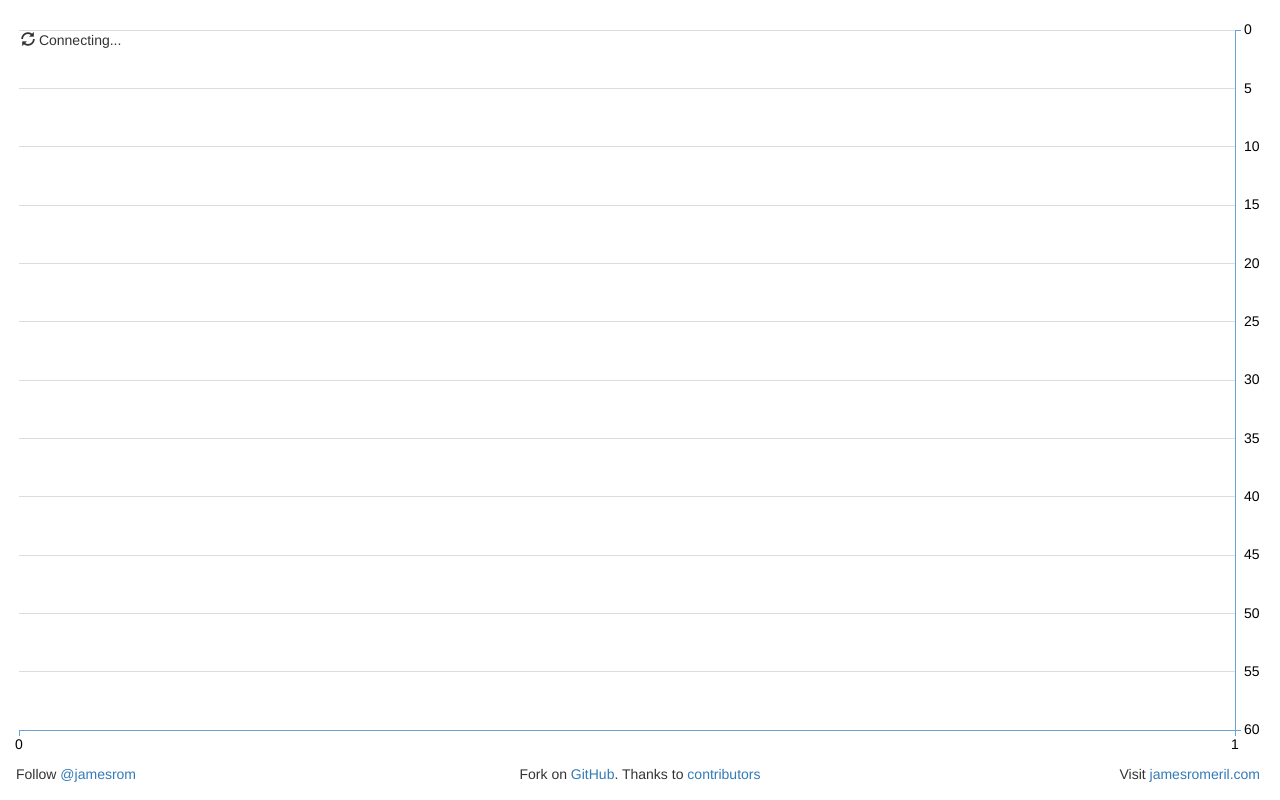
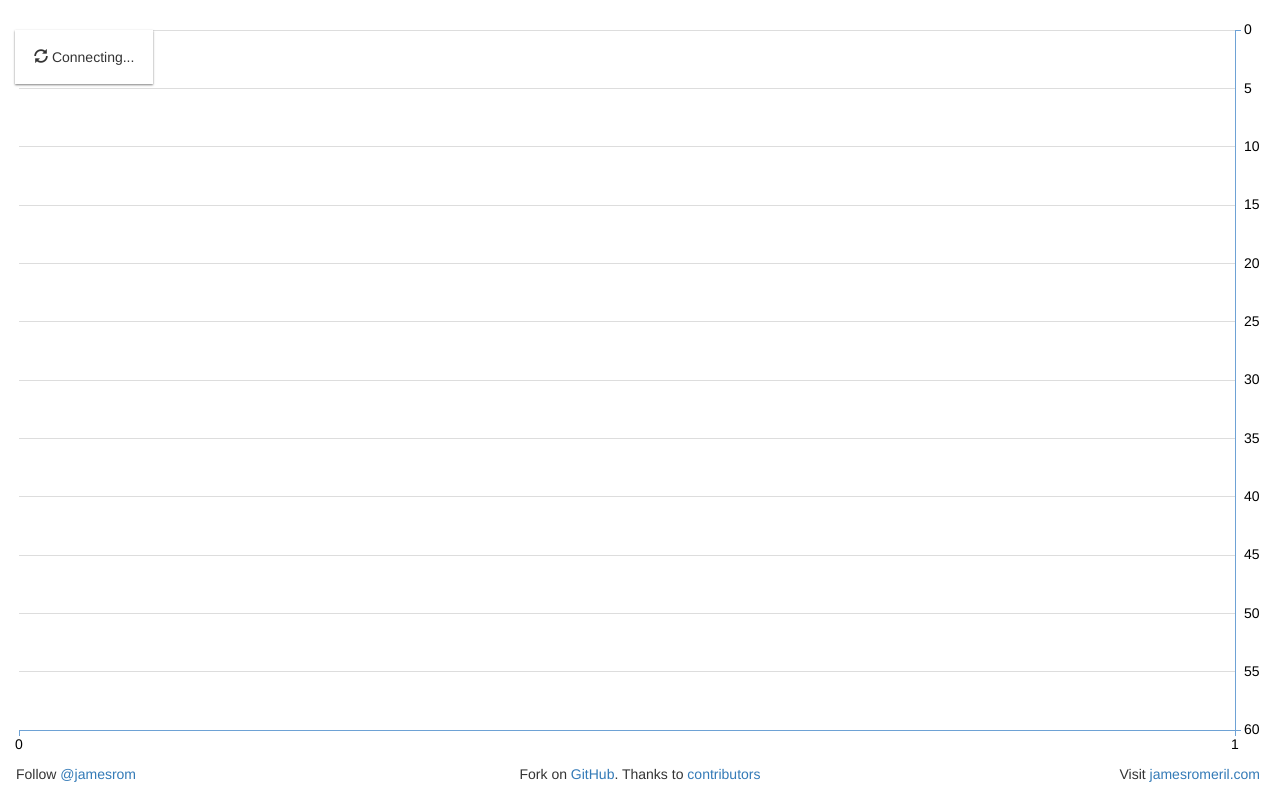
Before and after one commit to jamesrom/jamesrom.github.io, a plain HTML site: page index.html in a window 1280 px wide. Drawn offline with nearby package versions, Linux system fonts and the light colour scheme; no server answers.

Commit message:
Remove cruft and minor style updates

```diff
--- a/app.js
+++ b/app.js
@@ -1,10 +1,5 @@
 var data = [];
-var clicks = [];
-var chart, xScale, yScale, xAxis, yAxis, axisScale;
 var mouseX;
-var timerBar, animating = false;
-var sock;
-var fmt = d3.format("0,000");
 
 //Function to move components to front from D3
 d3.selection.prototype.moveToFront = function() {
--- a/style.css
+++ b/style.css
@@ -8,7 +8,12 @@ html, body {
 
 #loading-indicator {
 	position: absolute;
-	padding-left: 6px;
+	background-color: rgba(255, 255, 255, 0.75);
+	padding: 16px 18px;
+	z-index: 999;
+	border: 1px solid #FFF;
+	box-shadow: 0px 1px 2px rgba(0, 0, 0, 0.5);
+	display: none;
 }
 
 #loading-indicator span {
--- a/timer.js
+++ b/timer.js
@@ -1,6 +1,7 @@
 var Timer = (function() {
 	var self = {};
 	var fmtSeconds = d3.format(".3n");
+	var animating;
 
 	var timerEnd;
 	var timerBar = Chart.svg.append('rect')
```
